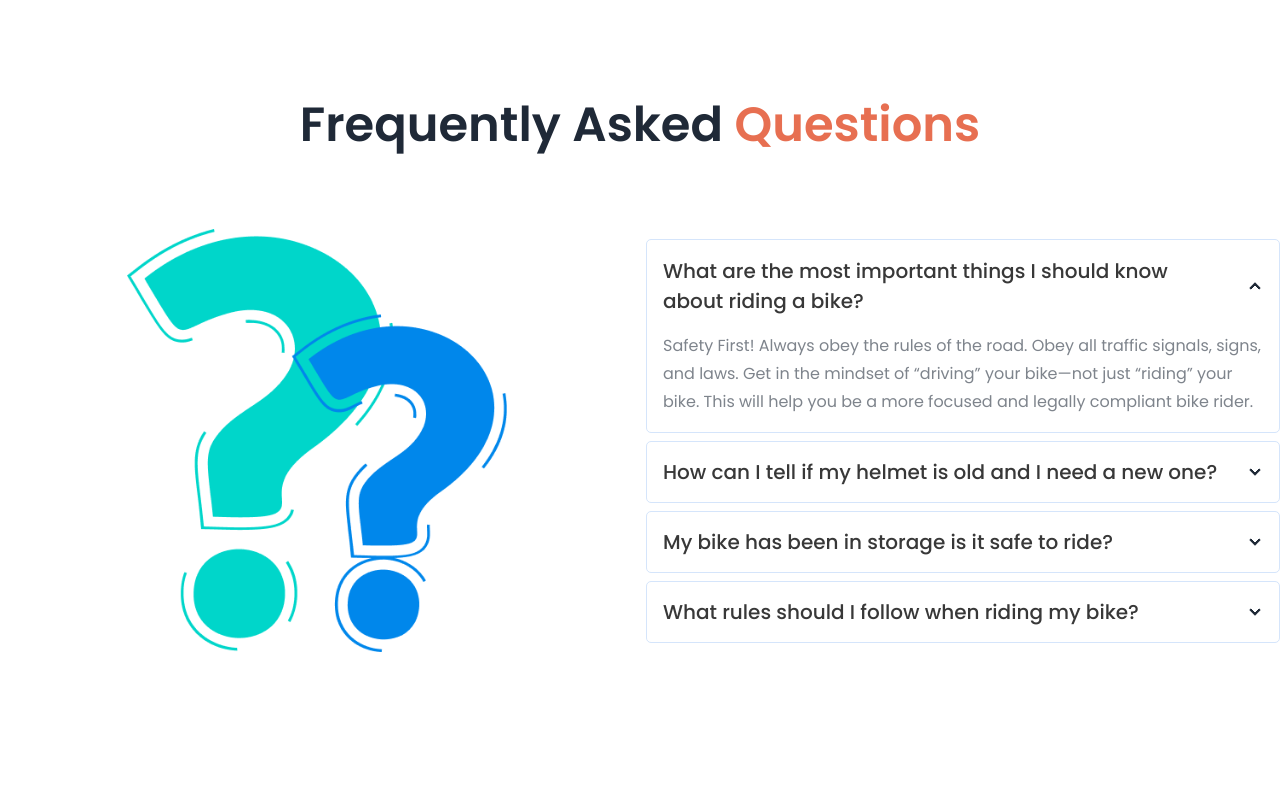
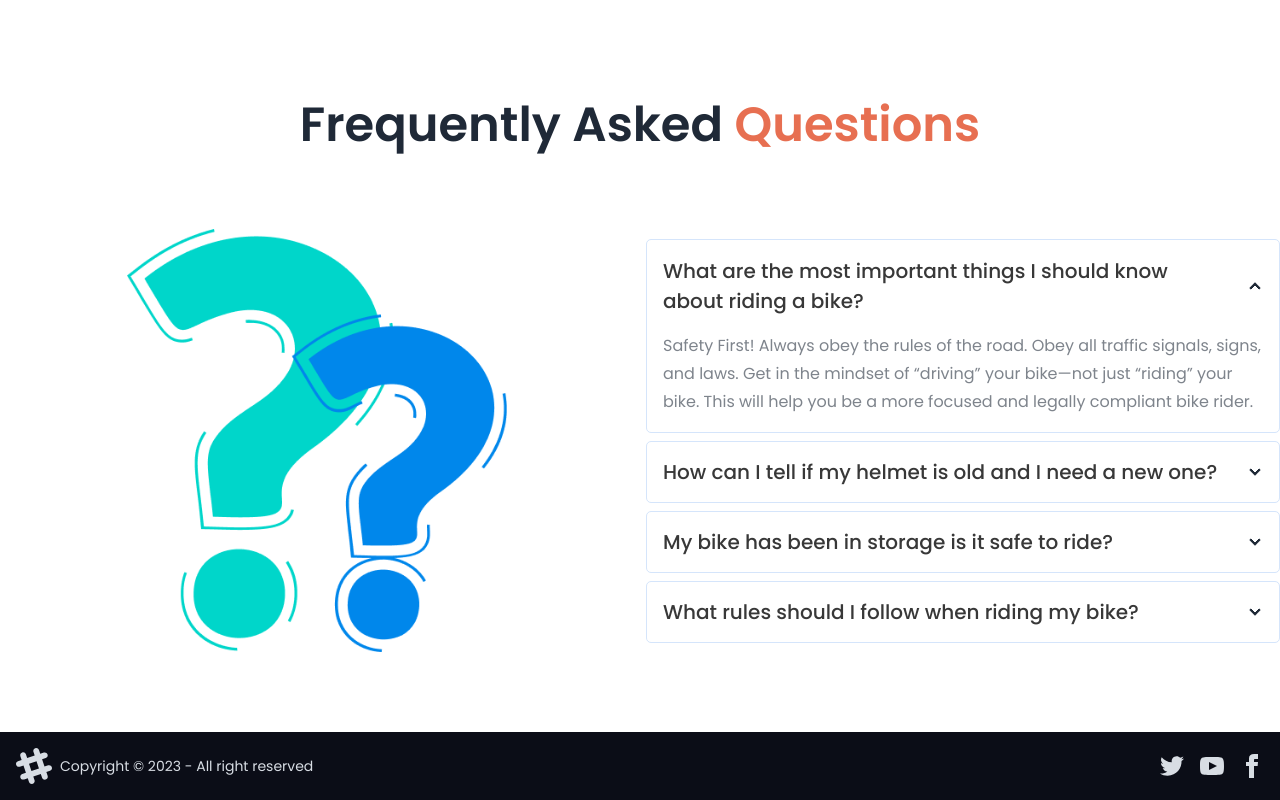
Before and after one commit to sharif-ahmed/biker_zone.github.io, a plain HTML site: page index.html in a window 1280 px wide. Shown: the part 3172-3972 px from the top of the page. Before the commit the page ends 3904 px from the top, so only its background shows below. Drawn offline with nearby package versions, Linux system fonts and the light colour scheme.

Commit message:
footer add

```diff
--- a/index.html
+++ b/index.html
@@ -420,7 +420,40 @@
         <!-- faq section end -->
     </main>
 
-    <footer></footer>
+    <footer class="bg-[#0B0D17]">
+        <div class="container mx-auto footer items-center p-4 text-neutral-content">
+            <div class="items-center grid-flow-col">
+                <svg width="36" height="36" viewBox="0 0 24 24" xmlns="http://www.w3.org/2000/svg" fill-rule="evenodd"
+                    clip-rule="evenodd" class="fill-current">
+                    <path
+                        d="M22.672 15.226l-2.432.811.841 2.515c.33 1.019-.209 2.127-1.23 2.456-1.15.325-2.148-.321-2.463-1.226l-.84-2.518-5.013 1.677.84 2.517c.391 1.203-.434 2.542-1.831 2.542-.88 0-1.601-.564-1.86-1.314l-.842-2.516-2.431.809c-1.135.328-2.145-.317-2.463-1.229-.329-1.018.211-2.127 1.231-2.456l2.432-.809-1.621-4.823-2.432.808c-1.355.384-2.558-.59-2.558-1.839 0-.817.509-1.582 1.327-1.846l2.433-.809-.842-2.515c-.33-1.02.211-2.129 1.232-2.458 1.02-.329 2.13.209 2.461 1.229l.842 2.515 5.011-1.677-.839-2.517c-.403-1.238.484-2.553 1.843-2.553.819 0 1.585.509 1.85 1.326l.841 2.517 2.431-.81c1.02-.33 2.131.211 2.461 1.229.332 1.018-.21 2.126-1.23 2.456l-2.433.809 1.622 4.823 2.433-.809c1.242-.401 2.557.484 2.557 1.838 0 .819-.51 1.583-1.328 1.847m-8.992-6.428l-5.01 1.675 1.619 4.828 5.011-1.674-1.62-4.829z">
+                    </path>
+                </svg>
+                <p>Copyright © 2023 - All right reserved</p>
+            </div>
+            <div class="grid-flow-col gap-4 md:place-self-center md:justify-self-end">
+                <a><svg xmlns="http://www.w3.org/2000/svg" width="24" height="24" viewBox="0 0 24 24"
+                        class="fill-current">
+                        <path
+                            d="M24 4.557c-.883.392-1.832.656-2.828.775 1.017-.609 1.798-1.574 2.165-2.724-.951.564-2.005.974-3.127 1.195-.897-.957-2.178-1.555-3.594-1.555-3.179 0-5.515 2.966-4.797 6.045-4.091-.205-7.719-2.165-10.148-5.144-1.29 2.213-.669 5.108 1.523 6.574-.806-.026-1.566-.247-2.229-.616-.054 2.281 1.581 4.415 3.949 4.89-.693.188-1.452.232-2.224.084.626 1.956 2.444 3.379 4.6 3.419-2.07 1.623-4.678 2.348-7.29 2.04 2.179 1.397 4.768 2.212 7.548 2.212 9.142 0 14.307-7.721 13.995-14.646.962-.695 1.797-1.562 2.457-2.549z">
+                        </path>
+                    </svg>
+                </a>
+                <a><svg xmlns="http://www.w3.org/2000/svg" width="24" height="24" viewBox="0 0 24 24"
+                        class="fill-current">
+                        <path
+                            d="M19.615 3.184c-3.604-.246-11.631-.245-15.23 0-3.897.266-4.356 2.62-4.385 8.816.029 6.185.484 8.549 4.385 8.816 3.6.245 11.626.246 15.23 0 3.897-.266 4.356-2.62 4.385-8.816-.029-6.185-.484-8.549-4.385-8.816zm-10.615 12.816v-8l8 3.993-8 4.007z">
+                        </path>
+                    </svg></a>
+                <a><svg xmlns="http://www.w3.org/2000/svg" width="24" height="24" viewBox="0 0 24 24"
+                        class="fill-current">
+                        <path
+                            d="M9 8h-3v4h3v12h5v-12h3.642l.358-4h-4v-1.667c0-.955.192-1.333 1.115-1.333h2.885v-5h-3.808c-3.596 0-5.192 1.583-5.192 4.615v3.385z">
+                        </path>
+                    </svg></a>
+            </div>
+        </div>
+    </footer>
 
 </body>
 
```
